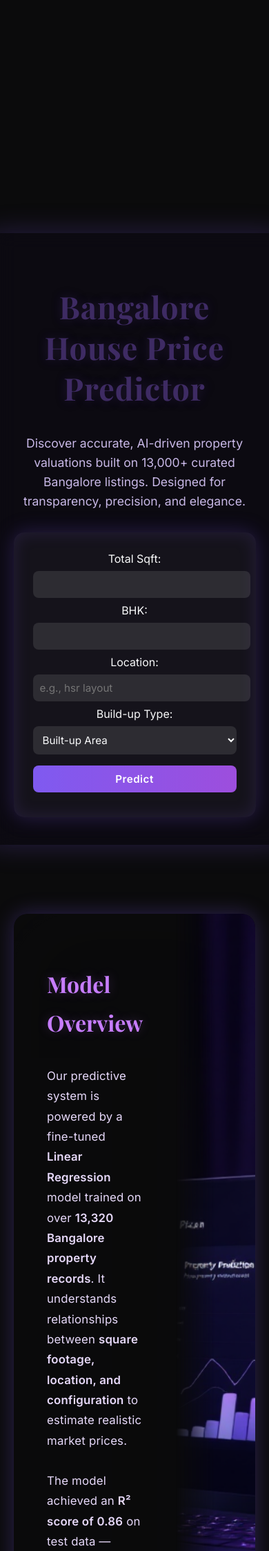
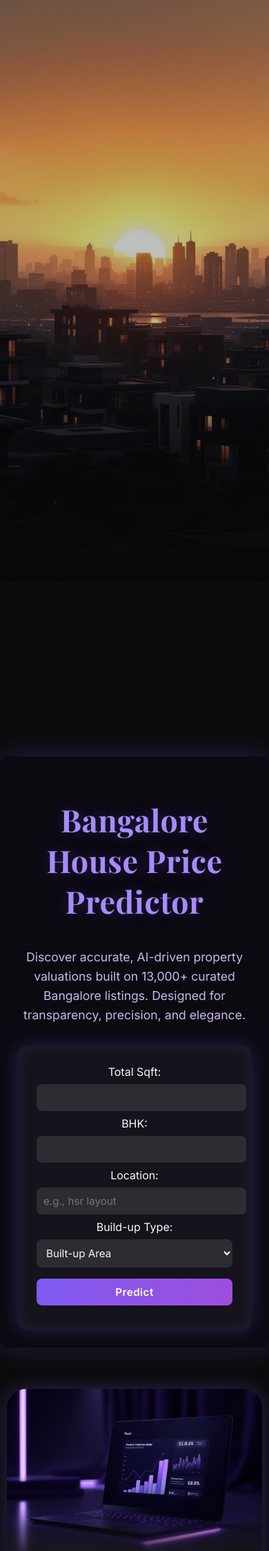
Before and after one commit to RoneyBABA/Housing, a Flask app: page / in a window 390 px wide. Shown: the top 2249 px of the page at 69% size. Run offline with Flask 3, Linux system fonts and the light colour scheme; parts of the project's set-up code (start-up, migrations or seed data) failed here and were passed over.

Commit message:
Update hero.png

```diff
--- a/Backend/static/style.css
+++ b/Backend/static/style.css
@@ -1,12 +1,14 @@
+/* === GLOBAL === */
 body {
   margin: 0;
   font-family: 'Inter', sans-serif;
   color: #f8f9fa;
   background: #0b0b0c;
   overflow-x: hidden;
+  scroll-behavior: smooth;
 }
 
-/* Scrollable Gradient Background */
+/* Scrollable gradient background (soft purple flow) */
 .scroll-gradient {
   position: fixed;
   top: 0;
@@ -19,16 +21,40 @@ body {
   filter: blur(50px) brightness(1.15);
 }
 
-/* Hero Section */
+/* === HERO IMAGE === */
+.top-hero {
+  position: relative;
+  width: 100%;
+  height: 100vh; /* full hero visible */
+  background-image: url("https://raw.githubusercontent.com/RoneyBABA/Housing/master/Backend/static/assets/hero.png");
+  background-size: cover;
+  background-position: center;
+  background-repeat: no-repeat;
+  filter: brightness(0.75);
+  z-index: 0;
+}
+
+/* dark gradient fade at bottom */
+.top-hero::after {
+  content: "";
+  position: absolute;
+  inset: 0;
+  background: linear-gradient(to bottom, rgba(0,0,0,0) 60%, #0b0b0c 100%);
+  pointer-events: none;
+  z-index: 1;
+}
+
+/* === HERO SECTION (FORM) === */
 .hero {
   position: relative;
-  z-index: 1;                 /* Bring form above background image */
+  z-index: 2;
   display: flex;
   align-items: center;
   justify-content: center;
-  flex-direction: column;
   text-align: center;
-  min-height: 100vh;
+  min-height: 80vh;
+  padding-top: 40vh; /* start form below top 40% of hero */
+  background: transparent;
 }
 
 .hero h1 {
@@ -47,6 +73,18 @@ body {
   line-height: 1.6;
 }
 
+/* translucent glass form box */
+.hero-content {
+  background: rgba(15, 10, 25, 0.45);
+  backdrop-filter: blur(12px);
+  padding: 40px;
+  border-radius: 18px;
+  box-shadow: 0 0 40px rgba(127, 90, 240, 0.25);
+  width: 90%;
+  max-width: 700px;
+}
+
+/* form styling */
 .form-container {
   background: rgba(255,255,255,0.04);
   padding: 28px;
@@ -95,7 +133,7 @@ button:hover {
   color: #a9a9c9;
 }
 
-/* Alternating Cards */
+/* === CARDS SECTION === */
 .cards {
   display: flex;
   flex-direction: column;
@@ -103,6 +141,7 @@ button:hover {
   padding: 100px 20px;
 }
 
+/* card base */
 .card {
   display: flex;
   align-items: stretch;
@@ -114,6 +153,7 @@ button:hover {
   opacity: 0;
   transform: translateY(60px);
   transition: all 1s ease-out;
+  position: relative;
 }
 
 .card.visible {
@@ -151,6 +191,7 @@ button:hover {
   letter-spacing: 0.2px;
 }
 
+/* image fade mask */
 .card .image {
   position: relative;
   flex: 1;
@@ -159,23 +200,21 @@ button:hover {
   background-repeat: no-repeat;
   transition: transform 0.4s ease;
   overflow: hidden;
-
-   /* fade out the image using a mask gradient */
-  -webkit-mask-image: linear-gradient(to left, rgba(0,0,0,1) 0%, rgba(0,0,0,1) 50%, rgba(0,0,0,0) 100%);
-  mask-image: linear-gradient(to left, rgba(0,0,0,1) 0%, rgba(0,0,0,1) 50%, rgba(0,0,0,0) 100%);
+  -webkit-mask-image: linear-gradient(to left, rgba(0,0,0,1) 60%, rgba(0,0,0,0) 100%);
+  mask-image: linear-gradient(to left, rgba(0,0,0,1) 60%, rgba(0,0,0,0) 100%);
   -webkit-mask-repeat: no-repeat;
   mask-repeat: no-repeat;
   -webkit-mask-size: 100%;
   mask-size: 100%;
 }
 
+/* reverse mask for right cards */
 .card.right .image {
-  -webkit-mask-image: linear-gradient(to right, rgba(0,0,0,1) 0%, rgba(0,0,0,1) 50%, rgba(0,0,0,0) 100%);
-  mask-image: linear-gradient(to right, rgba(0,0,0,1) 0%, rgba(0,0,0,1) 50%, rgba(0,0,0,0) 100%);
-
+  -webkit-mask-image: linear-gradient(to right, rgba(0,0,0,1) 60%, rgba(0,0,0,0) 100%);
+  mask-image: linear-gradient(to right, rgba(0,0,0,1) 60%, rgba(0,0,0,0) 100%);
 }
 
-/* === Soft ambient glow === */
+/* ambient glow */
 .card::before {
   content: "";
   position: absolute;
@@ -186,138 +225,52 @@ button:hover {
   z-index: 0;
 }
 
-.card {
-  position: relative;
-  overflow: hidden;
+/* === MOBILE RESPONSIVE === */
+@media (max-width: 900px) {
+  .hero {
+    padding-top: 30vh; /* start form a bit earlier */
   }
 
-/* === HERO IMAGE FADE === */
-.top-hero {
-    position: fixed;            /* stays behind, covers viewport */
-  top: 0;
-  left: 0;
-  width: 100%;
-  height: 100vh;
-  background-image: url("https://raw.githubusercontent.com/RoneyBABA/Housing/master/Backend/static/assets/hero.png");
-  background-size: cover;
-  background-position: center;
-  background-repeat: no-repeat;
-  z-index: -2;                /* Push hero image behind content */
-  filter: brightness(0.7);
+  .hero-content {
+    padding: 25px;
+    border-radius: 12px;
+    width: 95%;
   }
 
-/* Dark fade overlay */
-.top-hero::after {
-  content: "";
-  position: absolute;
-  inset: 0;
-  background: linear-gradient(to bottom, rgba(0,0,0,0.2) 20%, #0b0b0c 100%);
-  pointer-events: none;
-  z-index: -1;
+  /* stack cards vertically */
+  .card {
+    flex-direction: column;
+    text-align: center;
   }
 
-.card {
-  position: relative;
-  display: flex;
-  align-items: stretch;
-  overflow: hidden;
-  background: #0b0b0c; /* dark theme base */
-  border-radius: 20px;
+  /* image always on top */
+  .card.left .image,
+  .card.right .image {
+    order: 1;
+    width: 100%;
+    min-height: 250px;
+    -webkit-mask-image: linear-gradient(to bottom, rgba(0,0,0,1) 70%, rgba(0,0,0,0) 100%);
+    mask-image: linear-gradient(to bottom, rgba(0,0,0,1) 70%, rgba(0,0,0,0) 100%);
   }
 
-.card .image {
-  position: relative;
-  flex: 1;
-  background-size: cover;
-  background-position: center;
-  background-repeat: no-repeat;
-  transition: transform 0.5s ease;
+  .card.left .text,
+  .card.right .text {
+    order: 2;
+    padding: 2rem 1.5rem;
+    width: 100%;
   }
 
-.card .text {
-  flex: 1;
-  padding: 3rem;
-  z-index: 2;
-  color: #e8e6f0;
-  display: flex;
-  flex-direction: column;
-  justify-content: center;
+  .card .text h2 {
+    font-size: 1.6rem;
   }
 
-/* --- Default desktop layout --- */
-.card {
-  display: flex;
-  align-items: stretch;
-  justify-content: space-between;
-  position: relative;
-  border-radius: 20px;
-  overflow: hidden;
-  background: #0b0b0c;
+  .card .text p {
+    font-size: 0.95rem;
+    line-height: 1.6;
   }
 
-/* === Base image styling === */
-.card .image {
-  position: relative;
-  flex: 1;
-  background-size: cover;
-  background-position: center;
-  background-repeat: no-repeat;
-  transition: transform 0.4s ease;
-  overflow: hidden;
+  .cards {
+    gap: 80px;
+    padding: 60px 10px;
   }
-
-
-/* === Soft ambient color glow === */
-.card::before {
-  content: "";
-  position: absolute;
-  inset: 0;
-  background: inherit;
-  filter: blur(60px) brightness(0.7);
-  opacity: 0.25;
-  z-index: 0;
 }
-
-
-/* Optional smooth transition if you want scroll-based darkening */
-.scroll-gradient {
-  position: fixed;
-  top: 0;
-  left: 0;
-  width: 100%;
-  height: 250%;
-  background: linear-gradient(180deg, rgba(11,11,12,0) 0%, #0b0b0c 100%);
-  z-index: 0;
-  pointer-events: none;
-  mix-blend-mode: multiply;
-  transition: opacity 0.6s ease;
-}
-
-/* === TITLE COLOR === */
-.hero-content h1 {
-  color: #3e2b63; /* extracted purple tone from your uploaded swatch */
-  font-family: 'Playfair Display', serif;
-  font-weight: 700;
-  letter-spacing: 1px;
-  text-shadow: 0 0 15px rgba(62, 43, 99, 0.4);
-}
-.hero-content {
-  background: rgba(15, 10, 25, 0.45);  /* Subtle translucent box */
-  backdrop-filter: blur(12px);
-  padding: 40px;
-  border-radius: 18px;
-  box-shadow: 0 0 40px rgba(127, 90, 240, 0.25);
-  width: 90%;
-  max-width: 700px;
-}
-.hero {
-  position: relative;
-  z-index: 2;
-  display: flex;
-  align-items: center;
-  justify-content: center;
-  text-align: center;
-  min-height: 80vh;
-  padding-top: 40vh; /* pushes form start below top 40% of hero */
-  background: #0b0b0c; /* background for continuity */
-}
```
Lines whose indentation alone changed are shown as unchanged.
